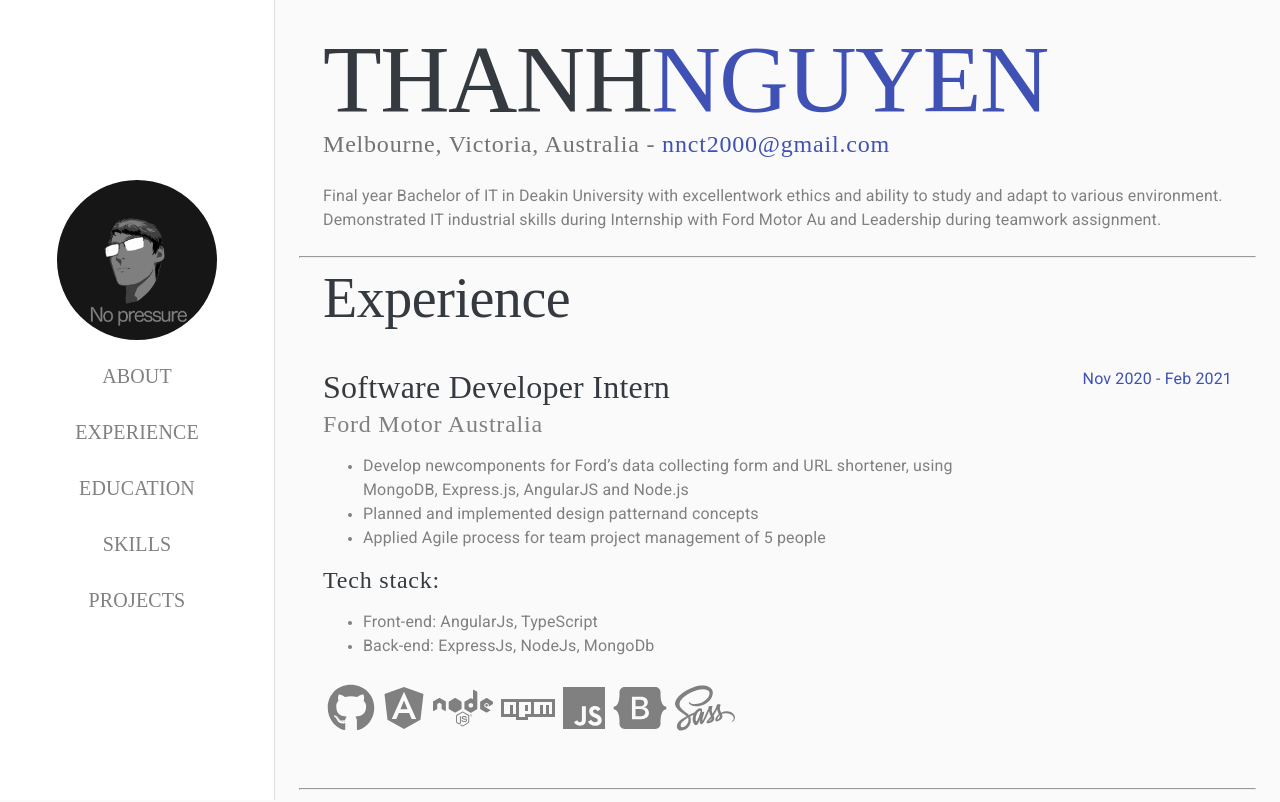
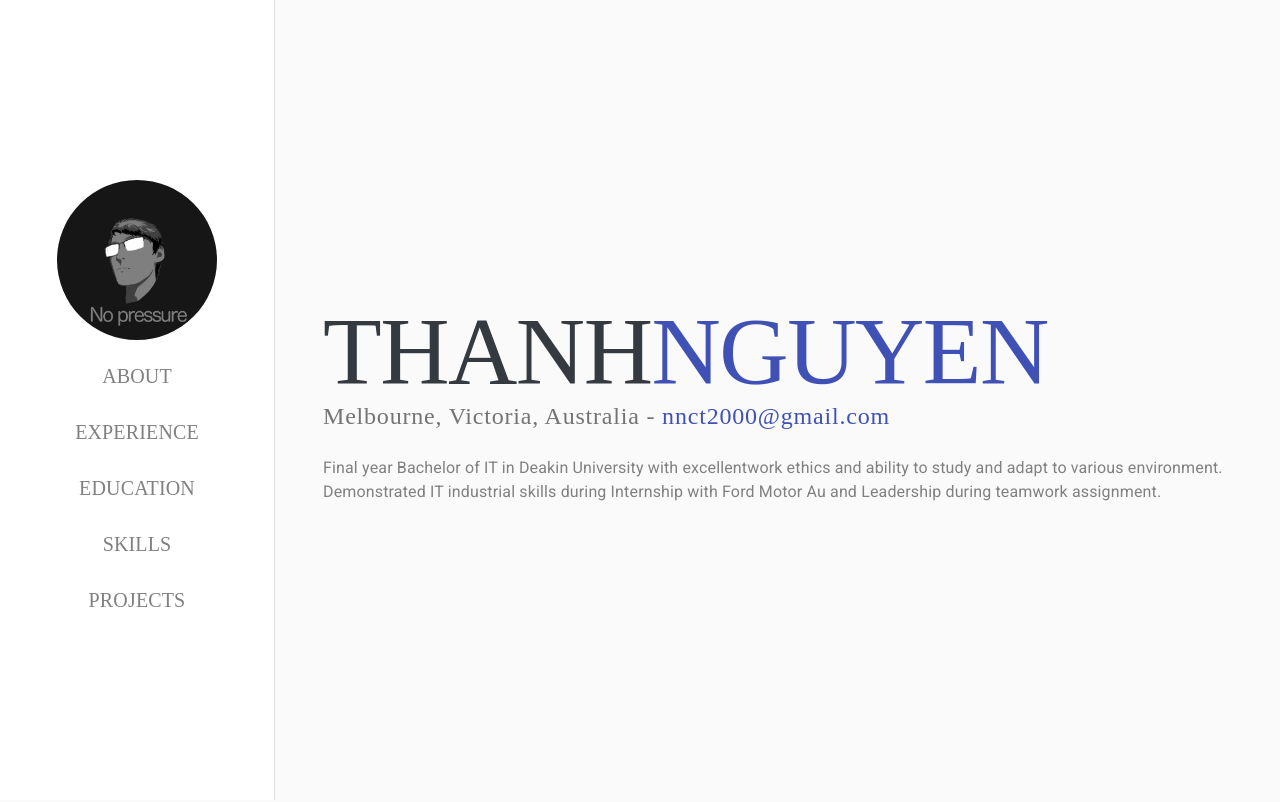
Before and after one commit to NNCT2904/nnct2904.github.io, a React (Create React App) app: page / in a window 1280 px wide. Shown: the top 802 px of the page. Built offline with nearby package versions, Linux system fonts and the light colour scheme; a web font is replaced by a local one.

Commit message:
Swipeable drawer

```diff
--- a/public/index.html
+++ b/public/index.html
@@ -7,7 +7,7 @@
     <meta name="theme-color" content="#000000" />
     <meta
       name="description"
-      content="Web site created using create-react-app"
+      content="My resume created using ReactJS"
     />
     <link rel="apple-touch-icon" href="%PUBLIC_URL%/logo192.png" />
     <!--
--- a/src/components/Contents/EducationSection/index.tsx
+++ b/src/components/Contents/EducationSection/index.tsx
@@ -1,6 +1,6 @@
 import type { FC } from 'react';
 import Container from '@material-ui/core/Container';
-import { Typography } from '@material-ui/core';
+import { Typography, Box } from '@material-ui/core';
 import School from './School';
 import type { EducationProps } from './School';
 import useStyles from '../Style';
@@ -30,7 +30,7 @@ const EducationSection: FC = () => {
   return (
     <div className={classes.root}>
       <Container>
-        <div>
+        <Box>
           <Typography variant="h2" className={classes.sectionheader}>
             Education
           </Typography>
@@ -43,7 +43,7 @@ const EducationSection: FC = () => {
               key={school}
             />
           ))}
-        </div>
+        </Box>
       </Container>
     </div>
   );
--- a/src/components/Contents/Style.ts
+++ b/src/components/Contents/Style.ts
@@ -4,6 +4,8 @@ const useStyles = makeStyles({
   root: {
     width: '100%',
     maxWidth: 1000,
+    marginTop: '1.5rem',
+    marginBottom: '3rem',
   },
   sectionheader: {
     marginBottom: 36,
--- a/src/components/Drawer/Drawer.tsx
+++ b/src/components/Drawer/DrawerContent.tsx
@@ -7,14 +7,20 @@ import {
 } from '@material-ui/core';
 import { FC } from 'react';
 import { NavHashLink } from 'react-router-hash-link';
+import { useTheme } from '@material-ui/core/styles';
+import useMediaQuery from '@material-ui/core/useMediaQuery';
 import { ImageAvatar } from '../Contents';
 import useStyles from './Style';
 
 const DrawerContent: FC = () => {
   const classes = useStyles();
 
+  const theme = useTheme();
+
+  const isMobile = useMediaQuery(theme.breakpoints.down('sm'));
+
   const tabs = [
-    { content: 'About', href: '#top' },
+    { content: 'About', href: '#about' },
     { content: 'Experience', href: '#experience' },
     { content: 'Education', href: '#education' },
     { content: 'Skills', href: '#skills' },
@@ -23,7 +29,7 @@ const DrawerContent: FC = () => {
 
   const scrollWithOffset = (el: any) => {
     const yCoordinate = el.getBoundingClientRect().top + window.pageYOffset;
-    const yOffset = -80;
+    const yOffset = isMobile ? -60 : 0;
     window.scrollTo({ top: yCoordinate + yOffset, behavior: 'smooth' });
   };
   return (
--- a/src/components/Drawer/index.tsx
+++ b/src/components/Drawer/index.tsx
@@ -10,9 +10,10 @@ import {
   Drawer,
   Hidden,
   IconButton,
+  SwipeableDrawer,
 } from '@material-ui/core';
 import useStyles from './Style';
-import DrawerContent from './Drawer';
+import DrawerContent from './DrawerContent';
 
 export interface ResponsiveDrawerProps {
   firstname: string;
@@ -44,7 +45,7 @@ const ResponsiveDrawer: FC = () => {
               <MenuIcon />
             </IconButton>
             <Typography variant="h6" noWrap>
-              Thanh Nguyen
+              Resume | Thanh Nguyen
             </Typography>
           </Toolbar>
         </AppBar>
@@ -52,11 +53,12 @@ const ResponsiveDrawer: FC = () => {
       <nav className={classes.drawer} aria-label="mailbox folders">
         {/* The implementation can be swapped with js to avoid SEO duplication of links. */}
         <Hidden mdDown implementation="css">
-          <Drawer
+          <SwipeableDrawer
             variant="temporary"
             anchor={theme.direction === 'rtl' ? 'right' : 'left'}
             open={mobileOpen}
             onClose={handleDrawerToggle}
+            onOpen={handleDrawerToggle}
             classes={{
               paper: classes.drawerPaper,
             }}
@@ -65,7 +67,7 @@ const ResponsiveDrawer: FC = () => {
             }}
           >
             <DrawerContent />
-          </Drawer>
+          </SwipeableDrawer>
         </Hidden>
         <Hidden smDown implementation="css">
           <Drawer
--- /dev/null
+++ b/src/pages/Style.ts
@@ -0,0 +1,20 @@
+import { makeStyles, createStyles } from '@material-ui/core/styles';
+
+const useStyles = makeStyles(() =>
+  createStyles({
+    SectionContent: {
+      display: 'flex',
+      flexGrow: 1,
+      alignItems: 'center',
+      align: 'center',
+      minHeight: '100vh',
+    },
+    SectionContentmobile: {
+      display: 'flex',
+      flexGrow: 1,
+      align: 'center',
+    },
+  })
+);
+
+export default useStyles;
--- a/src/pages/index.tsx
+++ b/src/pages/index.tsx
@@ -1,5 +1,8 @@
 // import { Fragment } from 'react';
 import type { FC, ReactNode } from 'react';
+import { Box, useTheme } from '@material-ui/core';
+import useMediaQuery from '@material-ui/core/useMediaQuery';
+
 import Layout from '../components/Layout';
 import {
   About,
@@ -8,6 +11,7 @@ import {
   Projects,
   Skills,
 } from '../components/Contents';
+import useStyles from './Style';
 
 export interface SectionType {
   id: string;
@@ -15,6 +19,12 @@ export interface SectionType {
 }
 
 const IndexPage: FC = () => {
+  const classes = useStyles();
+
+  const theme = useTheme();
+
+  const isMobile = useMediaQuery(theme.breakpoints.down('sm'));
+
   const sections = [
     { id: 'about', content: <About /> },
     { id: 'experience', content: <Experiences /> },
@@ -25,7 +35,13 @@ const IndexPage: FC = () => {
 
   const children = sections.map(({ id, content }: SectionType) => (
     <section key={id} id={id}>
-      {content}
+      <Box
+        className={
+          isMobile ? classes.SectionContentmobile : classes.SectionContent
+        }
+      >
+        {content}
+      </Box>
       <hr />
     </section>
   ));
```
